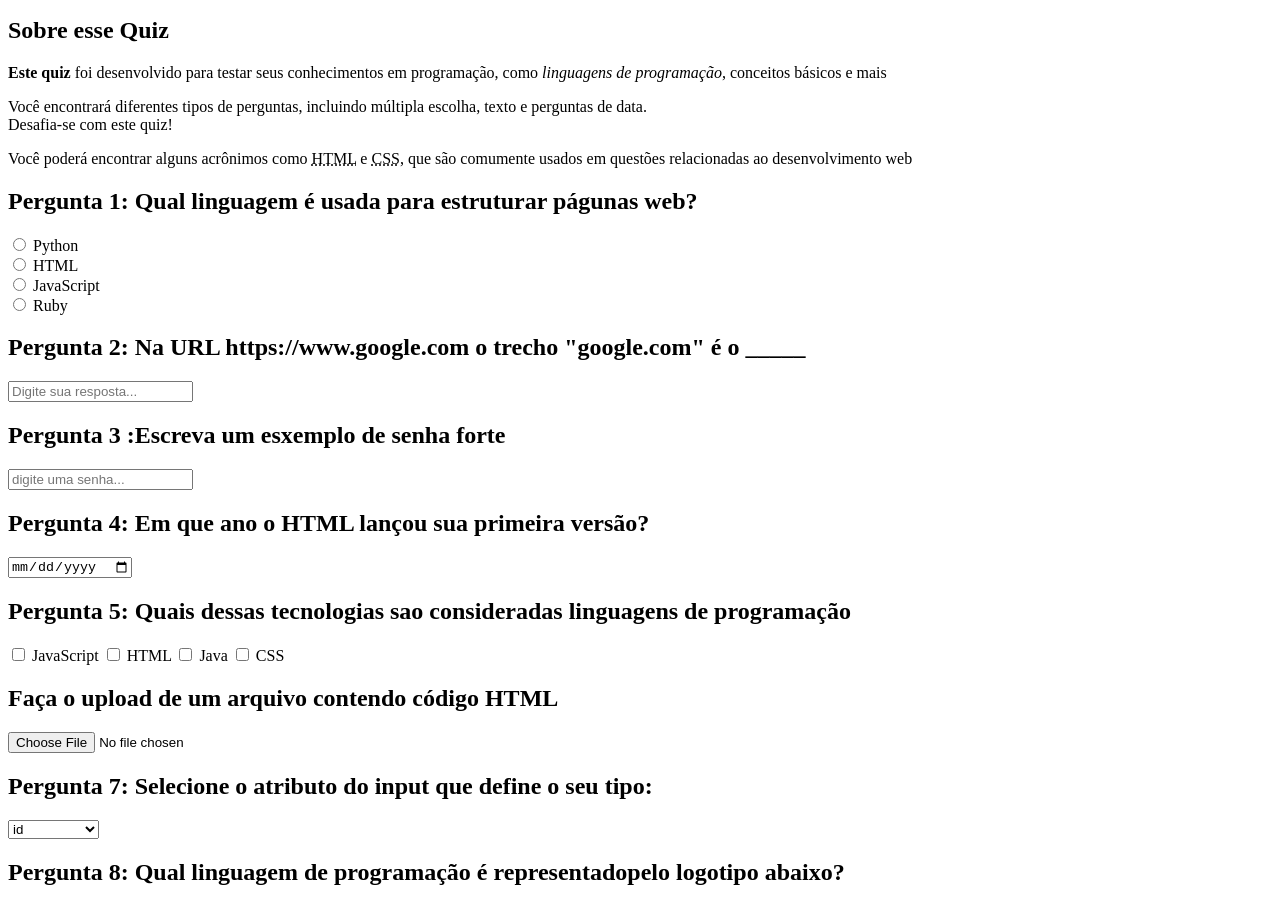
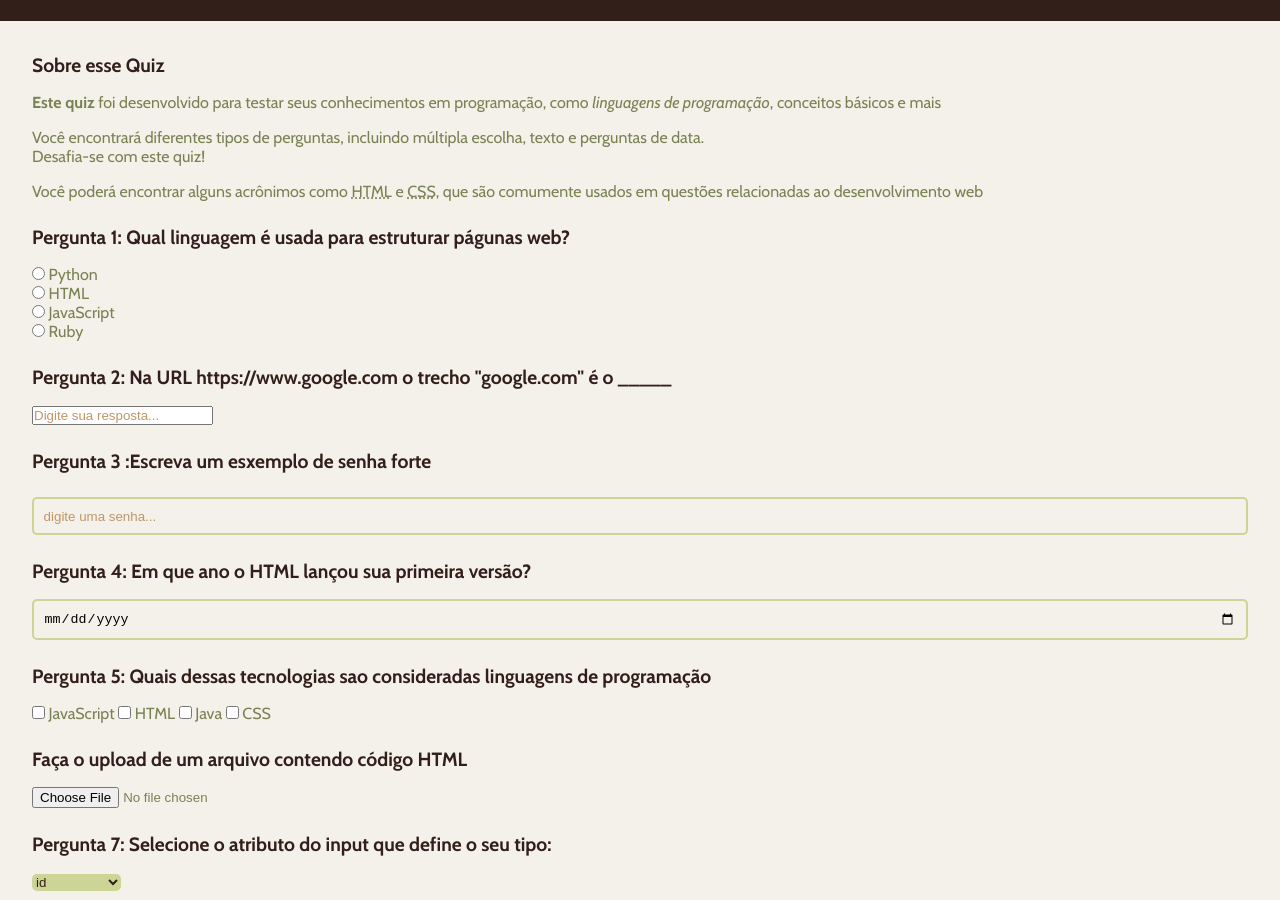
Before and after one commit to gabriel-cabral0524/MEU-SITE, a plain HTML site: page index.html in a window 1280 px wide. Shown: the part 101-1001 px from the top of the page. Drawn offline with nearby package versions, Linux system fonts and the light colour scheme.

Commit message:
terminando css

```diff
--- a/index.html
+++ b/index.html
@@ -3,6 +3,7 @@
     <head>
         <title>Quiz para progromadores</title>
         <meta name="description" content="Um quiz interativo para testar seus conhecimentos">
+        <link rel="stylesheet" href="style.css">
     </head>
     <body>
         <header>
@@ -23,11 +24,11 @@
                 <form>
                     <input type="radio" value="Python" id="p1a" name="pergunta1">
                         <label for="p1a">Python</label><br>
-                         <input type="radio" value="HTML" id="p1b" name="pergunta1">
+                        <input type="radio" value="HTML" id="p1b" name="pergunta1">
                         <label for="p1b">HTML</label><br>
-                         <input type="radio" value="JavaScript" id="p1c" name="pergunta1">
+                        <input type="radio" value="JavaScript" id="p1c" name="pergunta1">
                         <label for="p1">JavaScript</label><br>
-                         <input type="radio" value="Ruby" id="p1d" name="pergunta1">
+                        <input type="radio" value="Ruby" id="p1d" name="pergunta1">
                         <label for="p1d">Ruby</label><br>
                 </form>
             </section>
@@ -71,7 +72,6 @@
                 <form>
                     <input type="file"  id="p6" name="Pergunta6">
                 </form>
-
             </section>
             <!--Pergunta7: menu suspenso-->
             <section>
--- /dev/null
+++ b/style.css
@@ -0,0 +1,64 @@
+@import url('https://fonts.googleapis.com/css2?family=Cabin:ital,wght@0,400..700;1,400..700&display=swap');
+
+*{
+    margin: 0;
+    padding: 0;
+    box-sizing: border-box;
+}
+
+body {
+    background-color: #F4F0EA;
+    color: #798252;
+    font-family: "cabin", sans-serif;
+    font-weight: 400;
+}
+
+header {
+    padding: 2rem;
+    background-color: #331F19;
+    text-align: center;
+}
+
+main {
+    padding: 2rem;
+    display: flex;
+    flex-direction: column;
+    gap: 1.5rem;
+}
+
+section {
+    display: flex;
+    flex-direction: column;
+    gap: 1rem;
+}
+
+h2 {
+    color: #331F19;
+    font-size: 1.2rem;
+}
+
+input [type="radio"], input[type="checkbox"] {
+    accent-color: #CCD595;
+}
+
+input [type="text"], input[type="password"], input[type="date"], input[type="email"]{
+    width: 100%;
+    padding: 0.6rem;
+    border: 2px solid #CCD595;
+    outline: none;
+    border-radius: 5px;
+    background-color: transparent;
+}
+
+input::placeholder {
+    color: #be9767;
+}
+
+select {
+    cursor: pointer;
+    background-color: #CCD595;
+    color: #331F19;
+    border-radius: 5px;
+    border: none;
+    outline: none;
+}
```
